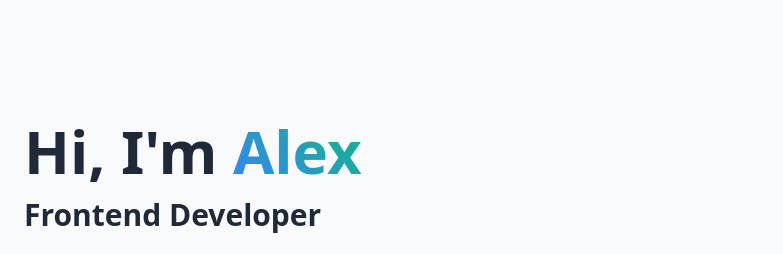
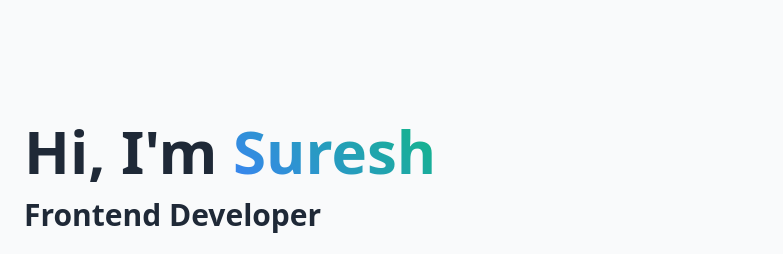
Before and after one commit to Sureshu007/suresh-portfolio.io, a plain HTML site: page index.html in a window 1280 px wide. Shown: the part 168-422 px from the top of the page, 0-783 px from the left. Drawn offline with nearby package versions, Linux system fonts and the light colour scheme.

Commit message:
name change

```diff
--- a/index.html
+++ b/index.html
@@ -126,7 +126,7 @@
         <div class="container mx-auto px-6 py-20">
             <div class="flex flex-col md:flex-row items-center">
                 <div class="md:w-1/2 mb-12 md:mb-0 animate-fade-in">
-                    <h1 class="text-4xl md:text-6xl font-bold mb-4">Hi, I'm <span class="gradient-text">Alex</span></h1>
+                    <h1 class="text-4xl md:text-6xl font-bold mb-4">Hi, I'm <span class="gradient-text">Suresh</span></h1>
                     <h2 class="text-2xl md:text-3xl font-semibold mb-6">Frontend Developer</h2>
                     <p class="text-lg mb-8 text-gray-600 dark:text-gray-300 max-w-lg">
                         I build exceptional digital experiences with modern web technologies. Focused on creating beautiful, functional, and user-friendly applications.
```
